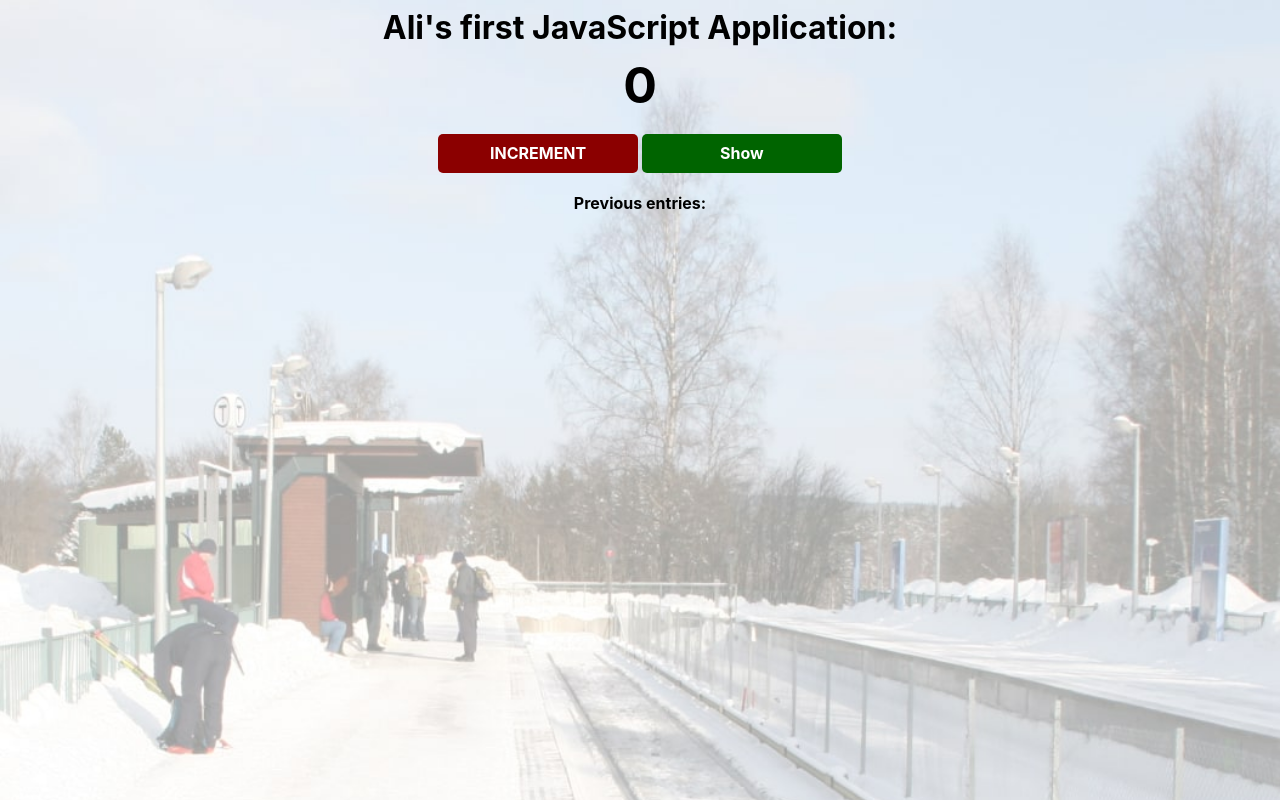
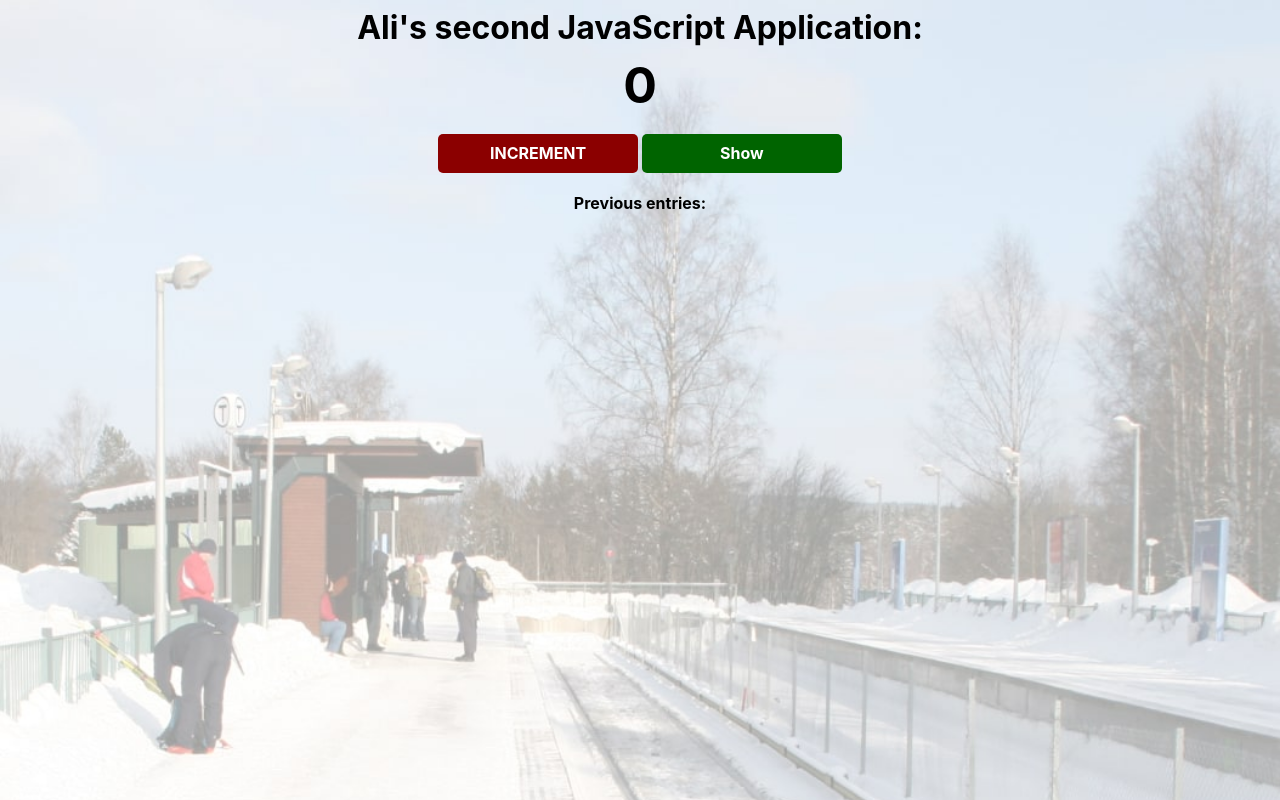
Before and after one commit to afshar360/JSLessons, a website built with Vite: page index.html in a window 1280 px wide. Built offline with nearby package versions, Linux system fonts and the light colour scheme.

Commit message:
updates title

```diff
--- a/index.html
+++ b/index.html
@@ -3,7 +3,7 @@
         <link rel="stylesheet" href="index.css">
     </head>
     <body>
-        <h1>Ali's first JavaScript Application:</h1>
+        <h1>Ali's second JavaScript Application:</h1>
         <h2 id="count-el">0</h2>
         <button id="increment-btn" onclick="increment()">INCREMENT</button>
         <button id="save-btn" onclick="save()">Show</button>
```
